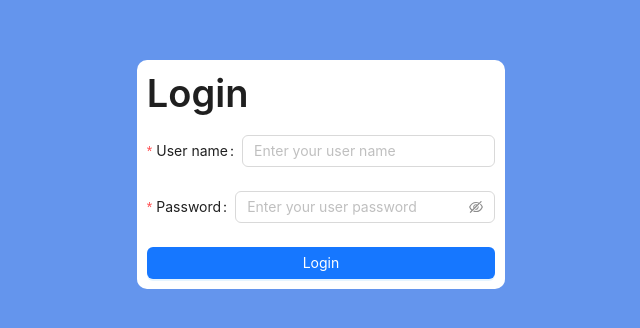
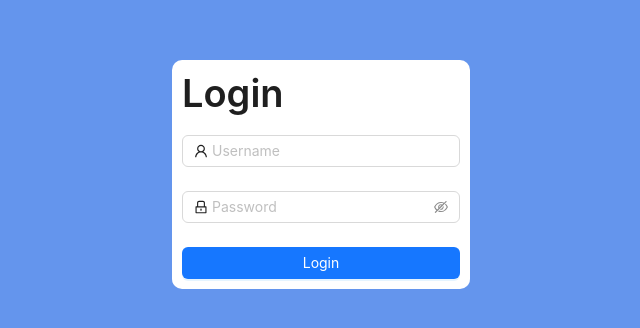
Before and after one commit to Nazisg/admin-panel-ts, a React (Vite) app: page / in a window 1280 px wide. Shown: the part 226-554 px from the top of the page, without its empty margins (319-959 px from the left). Built offline with nearby package versions, Linux system fonts and the light colour scheme.

Commit message:
login update

```diff
--- a/src/shared/components/Login/index.tsx
+++ b/src/shared/components/Login/index.tsx
@@ -1,10 +1,20 @@
 import React from "react";
 import "./style.scss";
 import { Button, Form, Input, Typography } from "antd";
+import { LockOutlined, UserOutlined } from "@ant-design/icons";
 export default function Login() {
+  const onFinish = (values: any) => {
+    console.log("Received values of form: ", values);
+  };
+
   return (
     <div className="login-bg">
-      <Form className="form">
+      <Form
+        className="form"
+        name="normal_login"
+        initialValues={{ remember: true }}
+        onFinish={onFinish}
+      >
         <Typography.Title>Login</Typography.Title>
         <Form.Item
           rules={[
@@ -13,10 +23,12 @@ export default function Login() {
               message: "",
             },
           ]}
-          label="User name"
           name={"userName"}
         >
-          <Input placeholder="Enter your user name" />
+          <Input
+            prefix={<UserOutlined className="site-form-item-icon" />}
+            placeholder="Username"
+          />
         </Form.Item>
         <Form.Item
           rules={[
@@ -25,10 +37,13 @@ export default function Login() {
               message: "",
             },
           ]}
-          label="Password"
           name={"password"}
         >
-          <Input.Password placeholder="Enter your user password" />
+          <Input.Password
+            prefix={<LockOutlined className="site-form-item-icon" />}
+            type="password"
+            placeholder="Password"
+          />
         </Form.Item>
         <Button type="primary" htmlType="submit" block>
           Login
```
